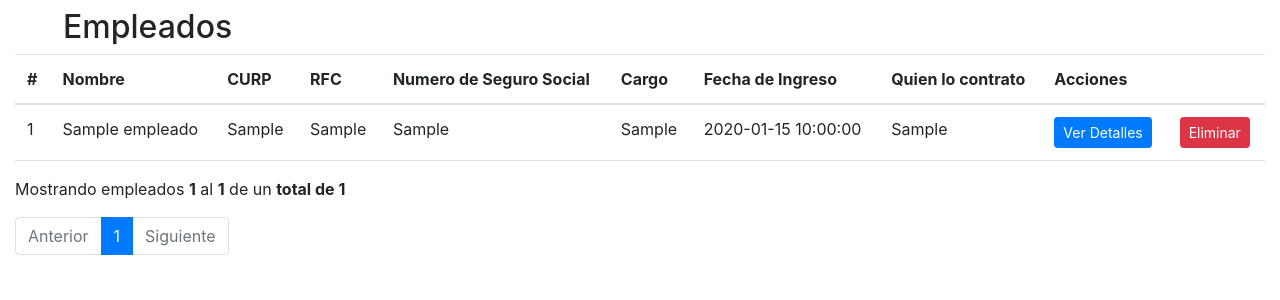
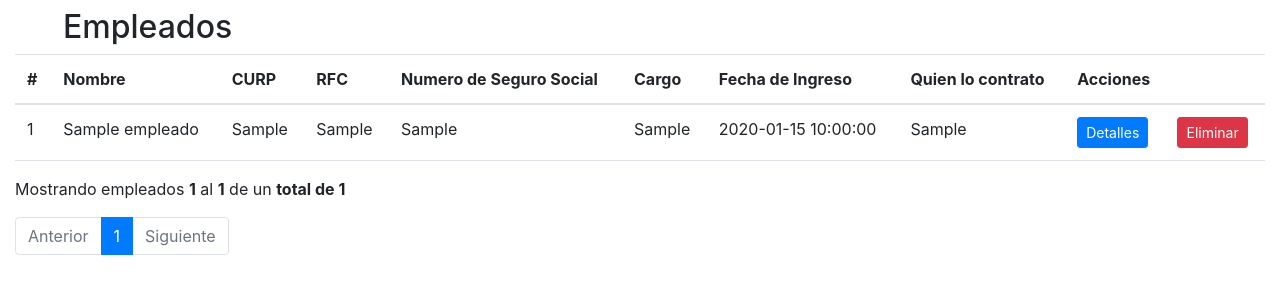
Before and after one commit to BenjaminCoderSW/RH_system, a PHP site: page /index.php?vista=employee_list in a window 1280 px wide. Shown: the part 86-386 px from the top of the page. Run offline with PHP 8.4, Linux system fonts and the light colour scheme; the visitor is signed in with stand-in values (Sample User, id 1); tables that the repository leaves empty or names only in its code hold one stand-in row (values such as "Sample post"); some libraries are stand-ins or nearby versions.

Commit message:
Solo se cambio el contenido del boton de la linea 80 de empleado_lista.php a Detalles

```diff
--- a/php/empleado_lista.php
+++ b/php/empleado_lista.php
@@ -77,7 +77,7 @@ if ($total >= 1 && $pagina <= $Npaginas) {
                 <td>' . $rows['empleado_fecha_de_ingreso'] . '</td>
                 <td>' . $rows['empleado_quien_lo_contrato'] . '</td>
                 <td>
-                <button class="btn btn-primary btn-sm" onclick="mostrarDetallesEmpleado(\'' . $rows['empleado_id'] . '\')">Ver Detalles</button>
+                <button class="btn btn-primary btn-sm" onclick="mostrarDetallesEmpleado(\'' . $rows['empleado_id'] . '\')">Detalles</button>
                 </td>
                 <td>
                     <button class="btn btn-danger btn-sm" onclick="confirmarEliminacion(\'' . $rows['empleado_id'] . '\', \'' . $url . $pagina . '\')">Eliminar</button>
```
